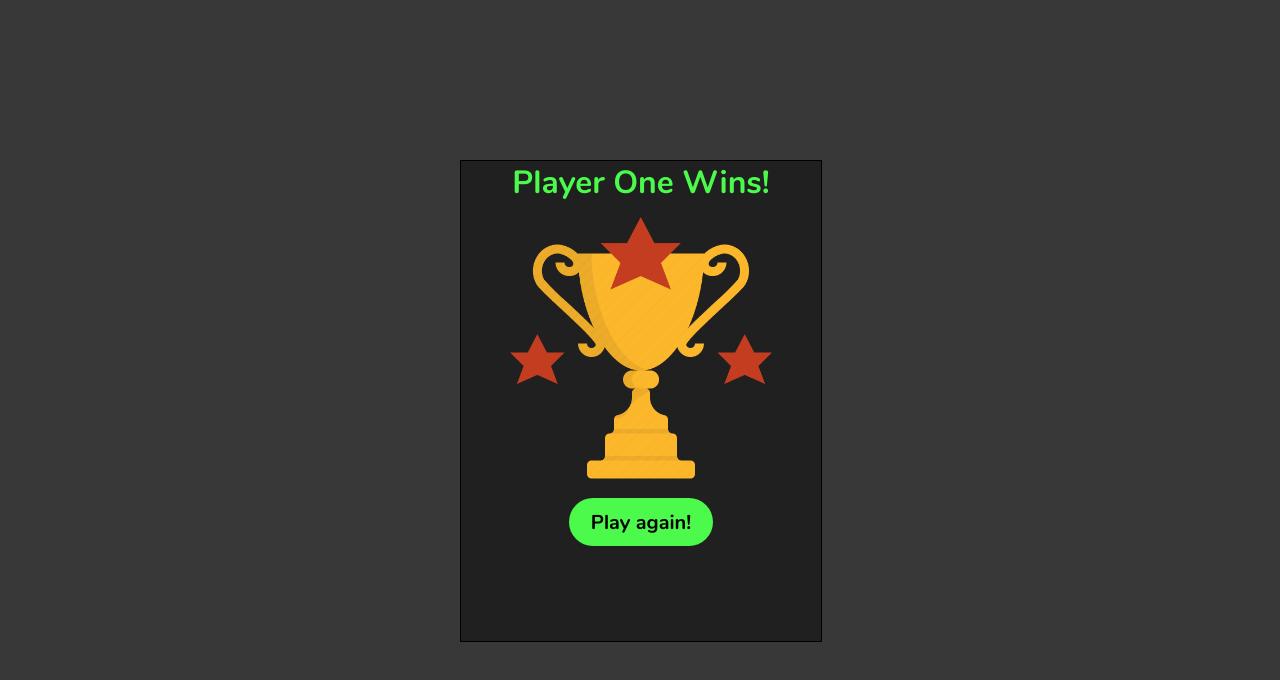
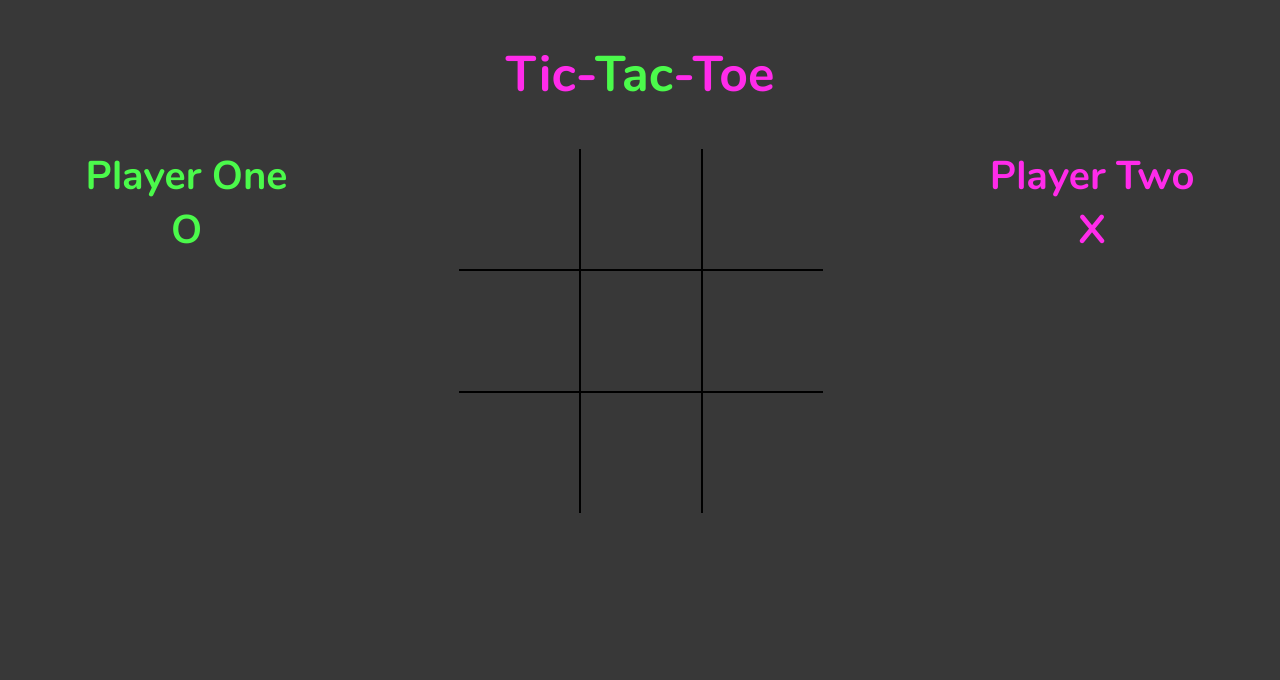
Before and after one commit to hineshvadgama/tic-tac-toe, a React app: page / in a window 1280 px wide. Shown: the top 680 px of the page. Built offline with nearby package versions, Linux system fonts and the light colour scheme.

Commit message:
reset app as main component to render

```diff
--- a/src/index.js
+++ b/src/index.js
@@ -2,6 +2,5 @@ import React from 'react';
 import { render } from 'react-dom';
 import './index.css';
 import App from './components/App/App.js';
-import WinnerModal from './components/WinnerModal/WinnerModal.js';
 
-render(<WinnerModal />, document.getElementById('app'));
+render(<App />, document.getElementById('app'));
```
